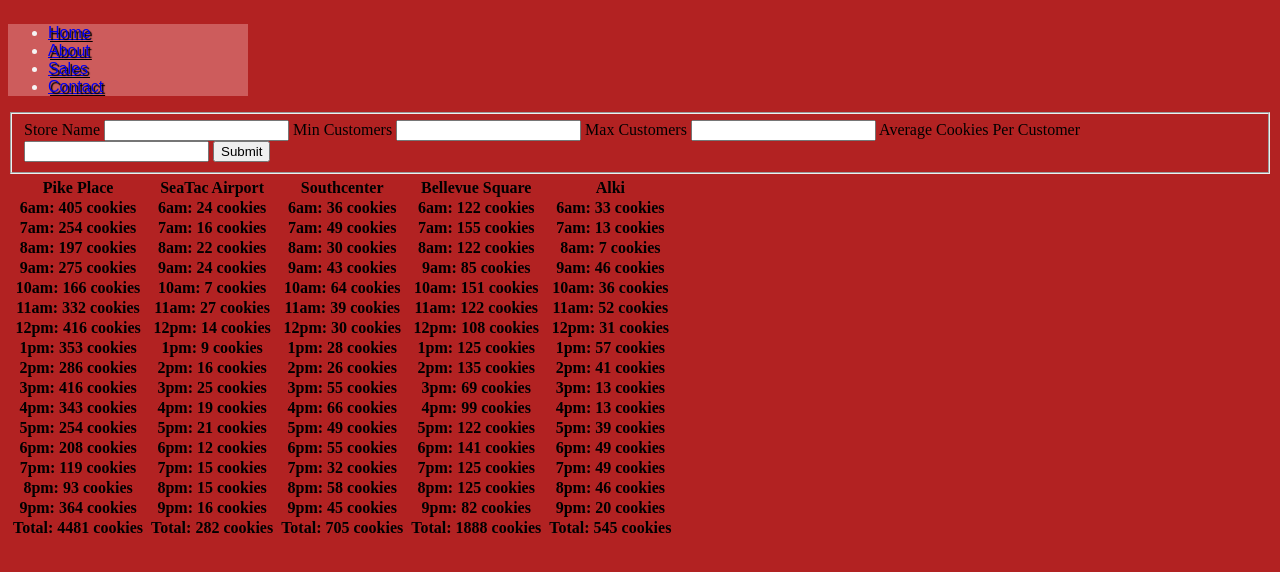
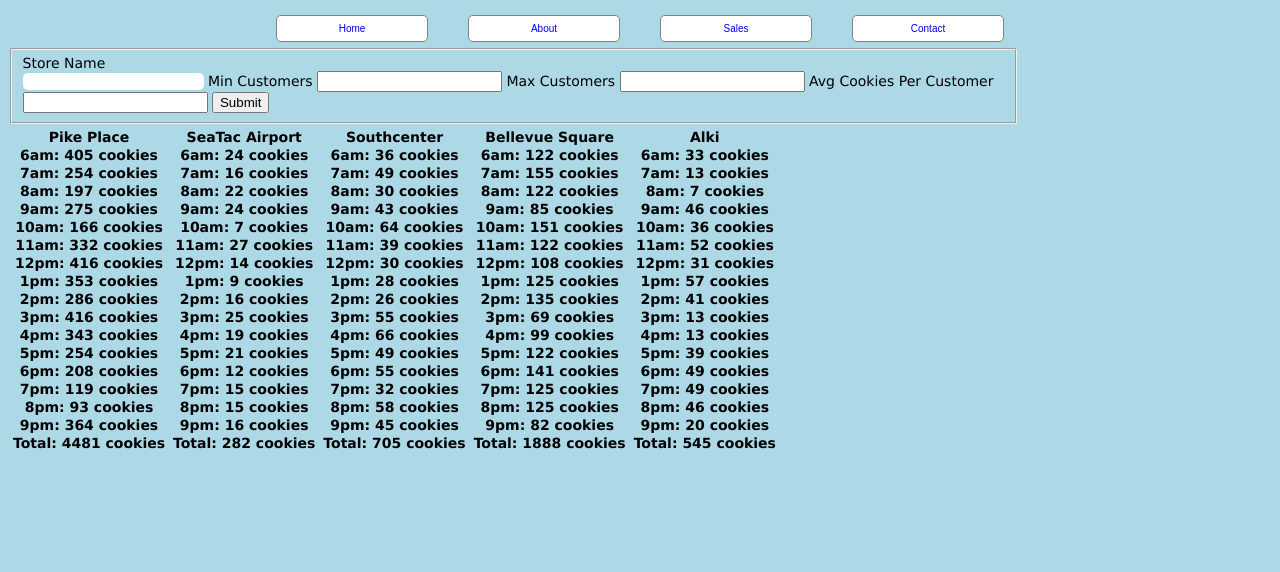
Before and after one commit to sendjmoon/day-06-lab, a plain HTML site: page sales.html in a window 1280 px wide. Drawn offline with Linux system fonts and the light colour scheme.

Commit message:
css styling part 1

```diff
--- a/sales.html
+++ b/sales.html
@@ -3,39 +3,42 @@
 
 <head>
   <title>Sales Information</title>
-  <link rel="stylesheet" type="text/css" href="style.css">
+  <link rel="stylesheet" type="text/css" href="style-sales.css">
 </head>
 
 <body>
-  <nav id="nav">
-    <ul id="nav-list">
-      <li><a href="index.html"> Home </a></li>
-      <li><a href="about.html"> About </a></li>
-      <li><a href="sales.html"> Sales </a></li>
-      <li><a href="contact.html"> Contact </a></li>
-    </ul>
-  </nav>
+  <div id="nav">
+    <a href="index.html" class="nav-button"> Home </a>
+    <a href="about.html" class="nav-button"> About </a>
+    <a href="sales.html" class="nav-button"> Sales </a>
+    <a href="contact.html" class="nav-button"> Contact </a>
+  </div>
 
+  <div id="form-figure">
     <form id="store-form">
     <fieldset>
-  <label>Store Name</label>
-    <input type="text" name="store" />
+    <label>Store Name</label><br />
+      <input type="text" name="store" class="input" />
     <label>Min Customers</label>
       <input type="text" name="min" />
     <label>Max Customers</label>
       <input type="text" name="max" />
-  <label>Average Cookies Per Customer</label>
+    <label>Avg Cookies Per Customer</label>
       <input type="text" name="avg" />
     <button id="submit-button" type="submit">Submit</button>
     </fieldset>
     </form>
-  <table>
+  </div>
+
+  <div id="table-figure">
+  <table id="table-results">
     <thead>
       <tbody id="append-stores">
         <tr></tr>
       </tbody>
     </thead>
   </table>
+  </div>
   <script src = "app.js"></script>
 </body>
 
--- /dev/null
+++ b/style-sales.css
@@ -0,0 +1,46 @@
+body {
+  background-color: lightblue;
+  font-family: verdana;
+  font-size: 14px;
+  justify-content: center;
+  align-items: center;
+}
+
+#nav {
+  height: 40px;
+  width: 100%;
+  display:flex;
+  justify-content: center;
+  align-items: center;
+}
+
+.nav-button {
+  background-color: white;
+  width: 150px;
+  height: 25px;
+  margin: 20px;
+  border: 1px solid gray;
+  border-radius: 5px;
+  font-family: 'Kanit', sans-serif;
+  text-decoration: none;
+  font-size: 10px;
+  display: flex;
+  justify-content: center;
+  align-items: center;
+}
+
+
+#form-figure {
+  width: 80%;
+}
+
+
+#table-figure {
+  width: 80%;
+  align-items: space-around;
+}
+
+.input {
+  border-radius: 5px;
+  border: none;
+}
--- a/style.css
+++ b/style.css
@@ -1,7 +1,9 @@
 body {
   background-color: firebrick;
   font: Georgia, Times;
-  align-content: center;
+  display: flex;
+  align-items: center;
+  flex-direction: column;
 }
 
 header {
@@ -9,6 +11,7 @@ header {
   font-size: 50px;
   color: cornsilk;
   text-shadow: 3px 3px 3px black;
+  align-self: center;
 }
 
 h3 {
@@ -34,6 +37,48 @@ ul {
   width: 200px;
 }
 
+#nav {
+  height: 40px;
+  width: 100%;
+  display:flex;
+  justify-content: center;
+  align-items: center;
+}
+
+.nav-button {
+  background-color: red;
+  width: 150px;
+  height: 25px;
+  margin: 20px;
+
+  border: 1px solid gray;
+  box-shadow: 2px 2px 10px black;
+  border-radius: 5px;
+
+  font-family: 'Kanit', sans-serif;
+  text-decoration: none;
+  font-size: 15px;
+
+  display: flex;
+  justify-content: center;
+  align-items: center;
+}
+
+a {
+  color: white;
+  active: white;
+  hover: yellow;
+  visited: white;
+}
+
+a:visited {
+  color: white;
+}
+
+a:hover {
+  color: yellow;
+}
+
 #disclaimer {
   color: orange;
   text-shadow: 1px 1px 1px black;
```
Also changed, not shown: index.html (+10 -0 lines), about.html (added), contact.html (added). Lines whose indentation alone changed are shown as unchanged.
